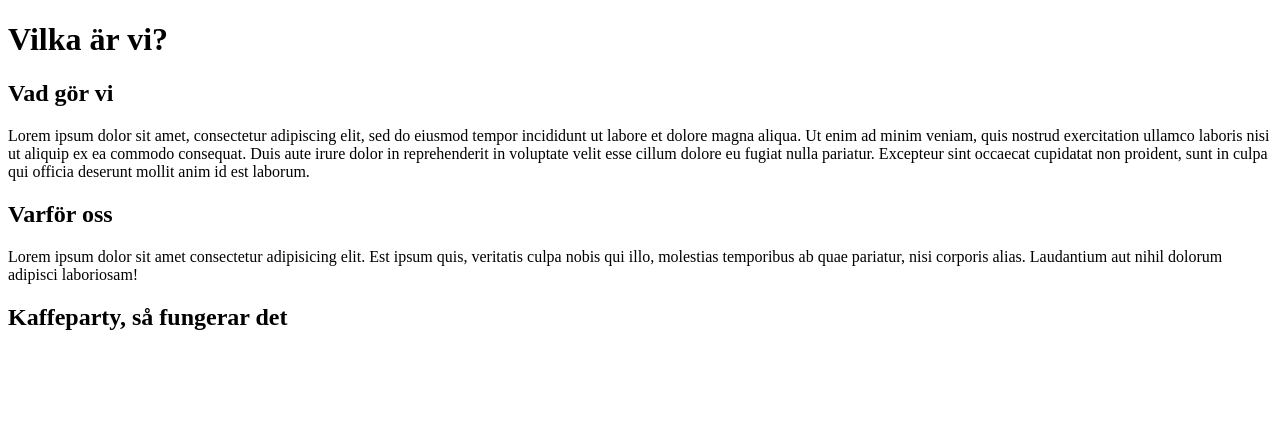
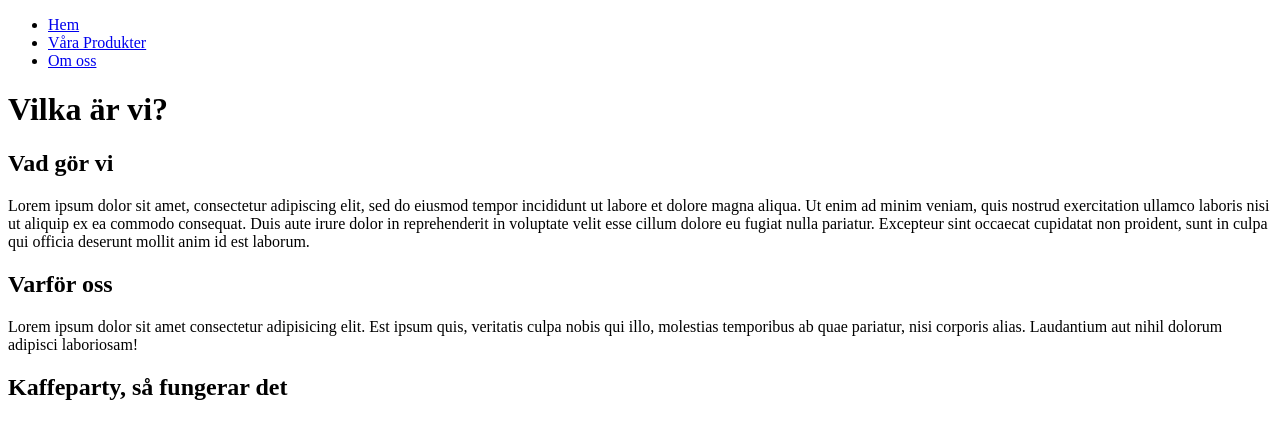
Before and after one commit to jesDVar/Ovn8, a plain HTML site: page index.html in a window 1280 px wide. Drawn offline with Linux system fonts and the light colour scheme.

Commit message:
Added internal links

```diff
--- a/index.html
+++ b/index.html
@@ -7,6 +7,13 @@
     <title>Document</title>
 </head>
 <body>
+
+    <ul>
+        <li><a href="index.html">Hem</a></li>
+        <li><a href="products.html">Våra Produkter</a></li>
+        <li><a href="about_us.html">Om oss</a></li>
+      </ul>
+
     <h1>Vilka är vi?</h1>
 
     <h2>Vad gör vi</h2>
```
Also changed, not shown: about_us.html (+5 -0 lines), products.html (+5 -0 lines).
